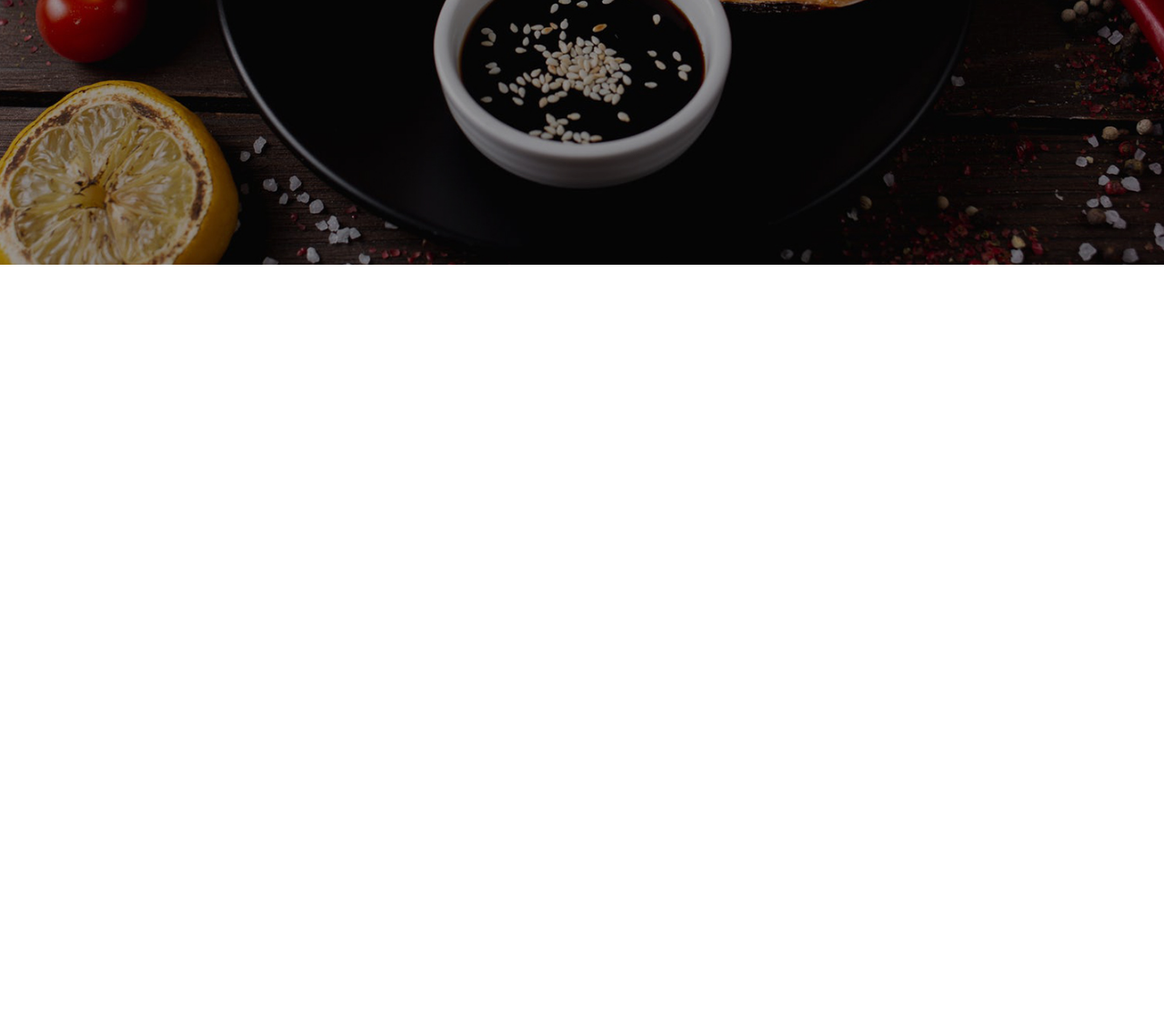
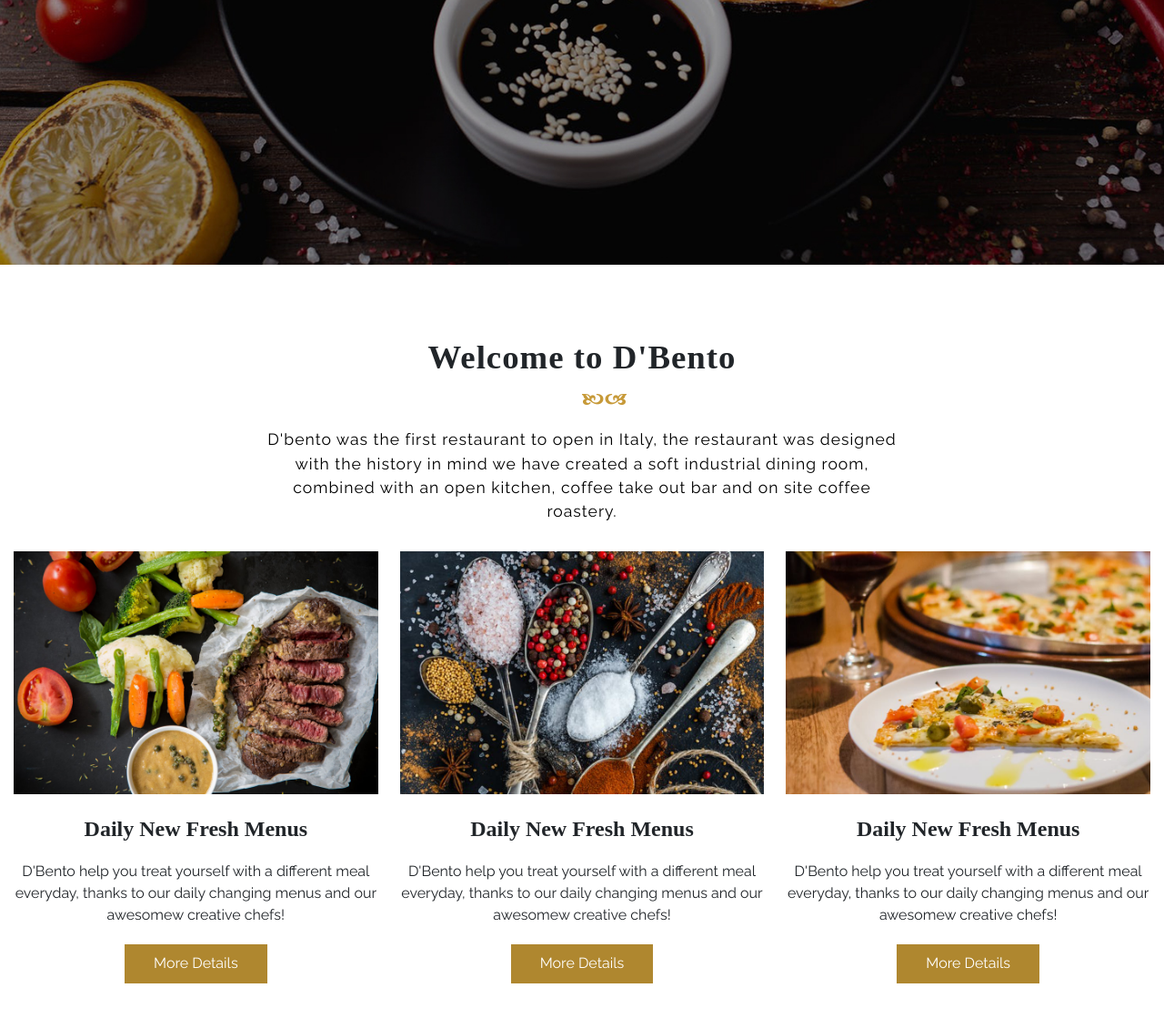
Before and after one commit to rk-codeflow/dbento-clone, a plain HTML site: page index.html in a window 1280 px wide. Shown: the part 509-1628 px from the top of the page at 91% size. Before the commit the page ends 800 px from the top, so only its background shows below. Drawn offline with nearby package versions, Linux system fonts and the light colour scheme; files whose address does not match are found by name; a web font is replaced by a local one.

Commit message:
Features section added

```diff
--- a/css/font-size.css
+++ b/css/font-size.css
@@ -5,24 +5,36 @@
 ***********/
 
 html {
-    /* font-size: 62.5%; */
+    font-size: 100%;
 }
 
 .banner-heading {
-   font-size: 3rem;
+   font-size: 2rem;
    font-weight: 900;
    text-transform: capitalize;
 }
 
 .banner-para {
-    font-size: 1.2rem;
+    font-size: 1rem;
     padding: 1rem 0;
 }
 
+.features-para {
+    font-size: 1.1rem;
+}
+
 /**********
-ABOVE
-600px
+===================
+    ABOVE
+    600px
+==================
 ***********/
-/* html {
-    font-size: 67%;
-} */
+@media (min-width: 600px) {
+
+.banner-heading {
+    font-size: 2.85rem;
+
+}
+
+
+}
--- a/css/style.css
+++ b/css/style.css
@@ -3,6 +3,10 @@
     --btn-color: #AF872F;
 }
 
+/************
+  Global
+  styles
+*************/
 *,
 *::after,
 *::before {
@@ -15,24 +19,78 @@
     overflow-x: hidden;
 }
 
-
-.details-btn {
-    background: var(--btn-color);
-    color: #fff;
-    font-size: 1rem;
-    padding: .4rem 2rem;
-    font-family: 'Raleway', sans-serif;
-}
-
 img {
     max-width: 100%;
     height: auto;
     display: block;
 }
 
+h1, h2, h3, h4,
+h5, h6, p {
+    margin: 0;
+}
+
+/************
+=============
+  CLASSES
+  TO BE USED
+===============
+*************/
 .ptb {
     padding: 5rem 0;
 }
+
+.details-btn {
+    background: var(--btn-color);
+    color: #fff;
+    font-size: 1rem;
+    padding: .6rem 2rem;
+    font-family: 'Raleway', sans-serif;
+    border: 0;
+}
+
+.banner-heading,
+.title {
+    font-family: 'Kaisei Tokumin', serif;
+}
+
+.para {
+    font-family: 'Raleway', sans-serif;
+    text-align: center;
+}
+
+.primary-title {
+    text-align: center;
+    font-size: 2.3rem;
+    font-weight: 700;
+    letter-spacing: 1px;
+}
+
+.primary-title::after {
+    content: url(/img/seperator.png);
+    position: absolute;
+    top: 40px;
+    left: 50%;
+}
+
+.sec-title {
+
+}
+
+.tert-title {
+    font-size: 1.5rem;
+    font-weight: 700;
+    margin-bottom: 10px;
+}
+
+.sec-para {
+    font-weight: 500;
+    letter-spacing: 1px;
+    color: #000;
+    margin: 55px 0 30px 0;
+
+}
+
 
 /************
   NAVIGATION
@@ -116,19 +174,13 @@
     text-align: center;
 }
 
-.banner-heading {
-    font-family: 'Kaisei Tokumin', serif;
-}
-
-.banner-para {
-    font-family: 'Raleway', sans-serif;
-}
 
 .arrow {
     background: #fff;
     width: 35px;
     z-index: 1;
     position: absolute;
+    cursor: pointer;
 }
 
 .arrow-prev {
@@ -140,3 +192,29 @@
     right: 20px;
     top: 50%;
 }
+
+
+/************
+    FEATURE
+    CSS
+*************/
+.features .para-holder {
+    max-width: 700px;
+    margin: 0 auto;
+}
+
+.features .features-detail {
+    display: grid;
+    grid-template-columns: repeat(auto-fit, minmax(300px, 1fr));
+    gap: 1.5rem;
+}
+
+.features .features-detail .features-text {
+    margin: 1.5rem 0;
+    text-align: center;
+}
+
+.features .features-detail .features-text  p {
+    margin: 20px 0;
+    font-weight: 500;
+}
--- a/index.html
+++ b/index.html
@@ -87,8 +87,8 @@
                                 <img src="img/1.jpg" alt="slider">
                             </div>
                             <div class="slide-text">
-                                <h2 class="banner-heading">we serve quality food.</h2>
-                                <p class="banner-para">D’BENTO is a restaurant, bar and coffee roastery located on Italy. We haveawesome recipes and the most talented chefs in town!</p>
+                                <h2 class="banner-heading animate__animated animate__bounce">we serve quality food.</h2>
+                                <p class="para banner-para">D’BENTO is a restaurant, bar and coffee roastery located on Italy. We haveawesome recipes and the most talented chefs in town!</p>
                                 <button class="details-btn">More Details</button>
                             </div>
                         </div>
@@ -99,8 +99,8 @@
                                 <img src="img/2.jpg" alt="slider">
                             </div>
                             <div class="slide-text">
-                                <h2 class="banner-heading">hot and ready to serve.</h2>
-                                <p class="banner-para">D’BENTO is a restaurant, bar and coffee roastery located on Italy. We haveawesome recipes and the most talented chefs in town!</p>
+                                <h2 class="banner-heading banner-heading animate__animated animate__bounce">hot and ready to serve.</h2>
+                                <p class="para banner-para">D’BENTO is a restaurant, bar and coffee roastery located on Italy. We haveawesome recipes and the most talented chefs in town!</p>
                                 <button class="details-btn">More Details</button>
                             </div>
                         </div>
@@ -111,8 +111,8 @@
                                 <img src="img/3.jpg" alt="slider">
                            </div>
                            <div class="slide-text">
-                                <h2 class="banner-heading">the best tasting experience.</h2>
-                                <p class="banner-para">D’BENTO is a restaurant, bar and coffee roastery located on Italy. We haveawesome recipes and the most talented chefs in town!</p>
+                                <h2 class="banner-heading banner-heading animate__animated animate__bounce">the best tasting experience.</h2>
+                                <p class="para banner-para">D’BENTO is a restaurant, bar and coffee roastery located on Italy. We haveawesome recipes and the most talented chefs in town!</p>
                                 <button class="details-btn">More Details</button>
                             </div>
                         </div>
@@ -122,6 +122,61 @@
         </div>
     </section>
     <!-- banner ends  -->
+
+    <!-- features starts -->
+    <section class="features ptb">
+        <div class="container-fluid">
+            <div class="row">
+                <div class="col-lg-12">
+                    <div class="features_content">
+                        <h2 class="features__title title primary-title">Welcome to D'Bento</h2>
+                        <div class="para-holder">
+                            <p class="para sec-para features-para">D'bento was the first restaurant to open in Italy, the restaurant was designed with the history in mind we have created a soft industrial dining room, combined with an open kitchen, coffee take out bar and on site coffee roastery.</p>
+                        </div>
+
+                        <div class="features-detail">
+                            <!-- first -->
+                            <div class="features-img">
+                                <div class="img">
+                                    <img src="img/home-1.png" alt="features image">
+                                </div>
+                                <div class="features-text">
+                                    <h4 class="title tert-title">Daily New Fresh Menus</h4>
+                                    <p class="para">D'Bento help you treat yourself with a different meal everyday, thanks to our daily changing menus and our awesomew creative chefs!</p>
+                                    <button class="details-btn">More Details</button>
+                                </div>
+                            </div>
+
+                            <!-- second -->
+                            <div class="features-img">
+                                <div class="img">
+                                    <img src="img/home-2.png" alt="features image">
+                                </div>
+                                <div class="features-text">
+                                    <h4 class="title tert-title">Daily New Fresh Menus</h4>
+                                    <p class="para">D'Bento help you treat yourself with a different meal everyday, thanks to our daily changing menus and our awesomew creative chefs!</p>
+                                    <button class="details-btn">More Details</button>
+                                </div>
+                            </div>
+
+                            <!-- third -->
+                            <div class="features-img">
+                                <div class="img">
+                                    <img src="img/home-3.png" alt="features image">
+                                </div>
+                                <div class="features-text">
+                                    <h4 class="title tert-title">Daily New Fresh Menus</h4>
+                                    <p class="para">D'Bento help you treat yourself with a different meal everyday, thanks to our daily changing menus and our awesomew creative chefs!</p>
+                                    <button class="details-btn">More Details</button>
+                                </div>
+                            </div>
+                        </div>
+                    </div>
+                </div>
+            </div>
+        </div>
+    </section>
+    <!-- features ends -->
 
     <!-- Bootstrap JS -->
     <script src="https://code.jquery.com/jquery-3.5.1.slim.min.js"></script>
```
Also changed, not shown: img/home-1.png (added), img/home-2.png (added), img/home-3.png (added), img/seperator.png (added).
